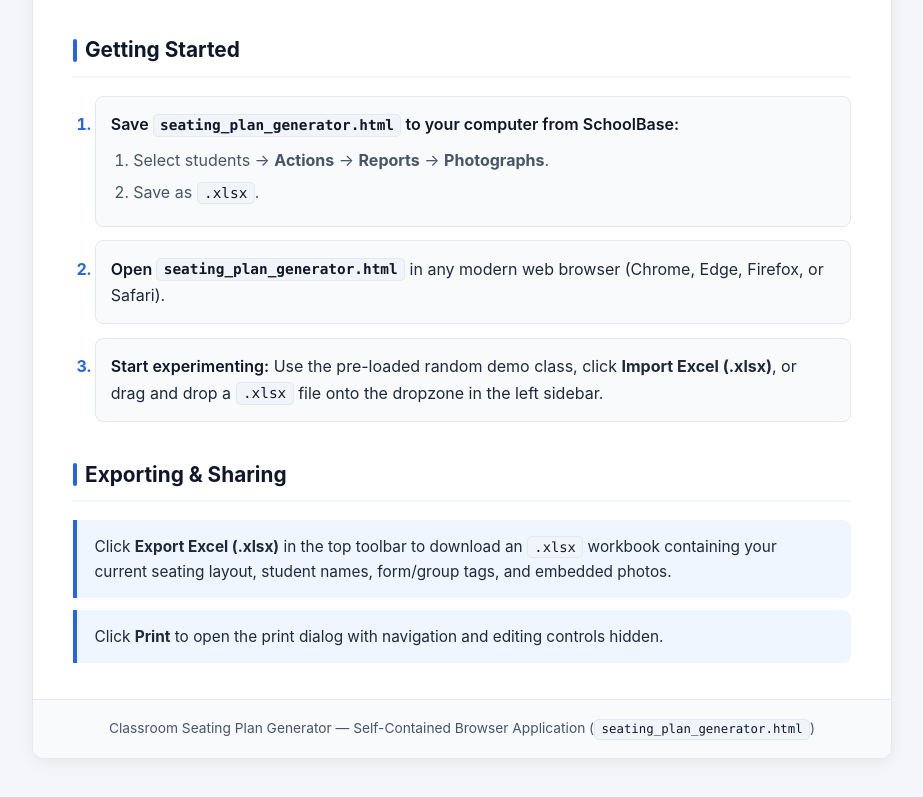
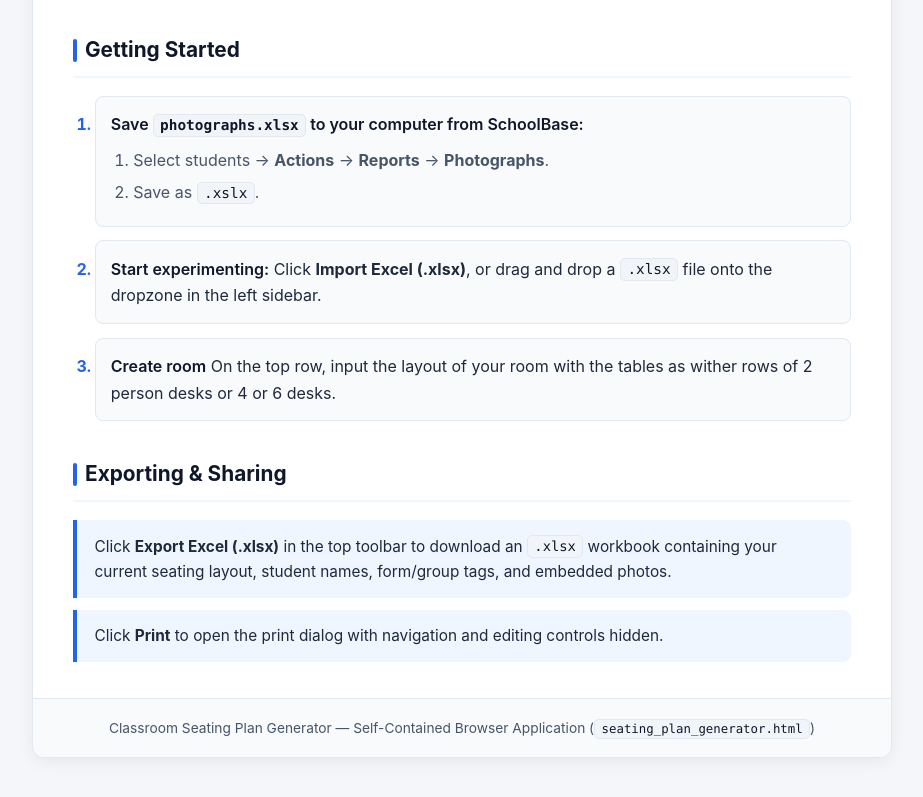
Before and after one commit to mr-sbevan/work, a plain HTML site: page classroom_seating_plan_guide.html in a window 1280 px wide. Shown: the part 1255-2052 px from the top of the page, without its empty margins (178-1101 px from the left). Drawn offline with Linux system fonts and the light colour scheme.

Commit message:
Update instructions for saving and importing files

```diff
--- a/classroom_seating_plan_guide.html
+++ b/classroom_seating_plan_guide.html
@@ -281,17 +281,17 @@
         <h2>Getting Started</h2>
         <ol class="main-steps">
           <li>
-            <span class="step-heading">Save <code>seating_plan_generator.html</code> to your computer from SchoolBase:</span>
+            <span class="step-heading">Save <code>photographs.xlsx</code> to your computer from SchoolBase:</span>
             <ol class="step-list">
               <li>Select students &rarr; <strong>Actions</strong> &rarr; <strong>Reports</strong> &rarr; <strong>Photographs</strong>.</li>
-              <li>Save as <code>.xlsx</code>.</li>
+              <li>Save as <code>.xslx</code>.</li>
             </ol>
           </li>
           <li>
-            <span class="step-heading">Open <code>seating_plan_generator.html</code></span> in any modern web browser (Chrome, Edge, Firefox, or Safari).
+            <span class="step-heading">Start experimenting:</span> Click <strong>Import Excel (.xlsx)</strong>, or drag and drop a <code>.xlsx</code> file onto the dropzone in the left sidebar.
           </li>
-          <li>
-            <span class="step-heading">Start experimenting:</span> Use the pre-loaded random demo class, click <strong>Import Excel (.xlsx)</strong>, or drag and drop a <code>.xlsx</code> file onto the dropzone in the left sidebar.
+           <li>
+            <span class="step-heading"> Create room</span> On the top row, input the layout of your room with the tables as wither rows of 2 person desks or 4 or 6 desks.
           </li>
         </ol>
       </section>
```
